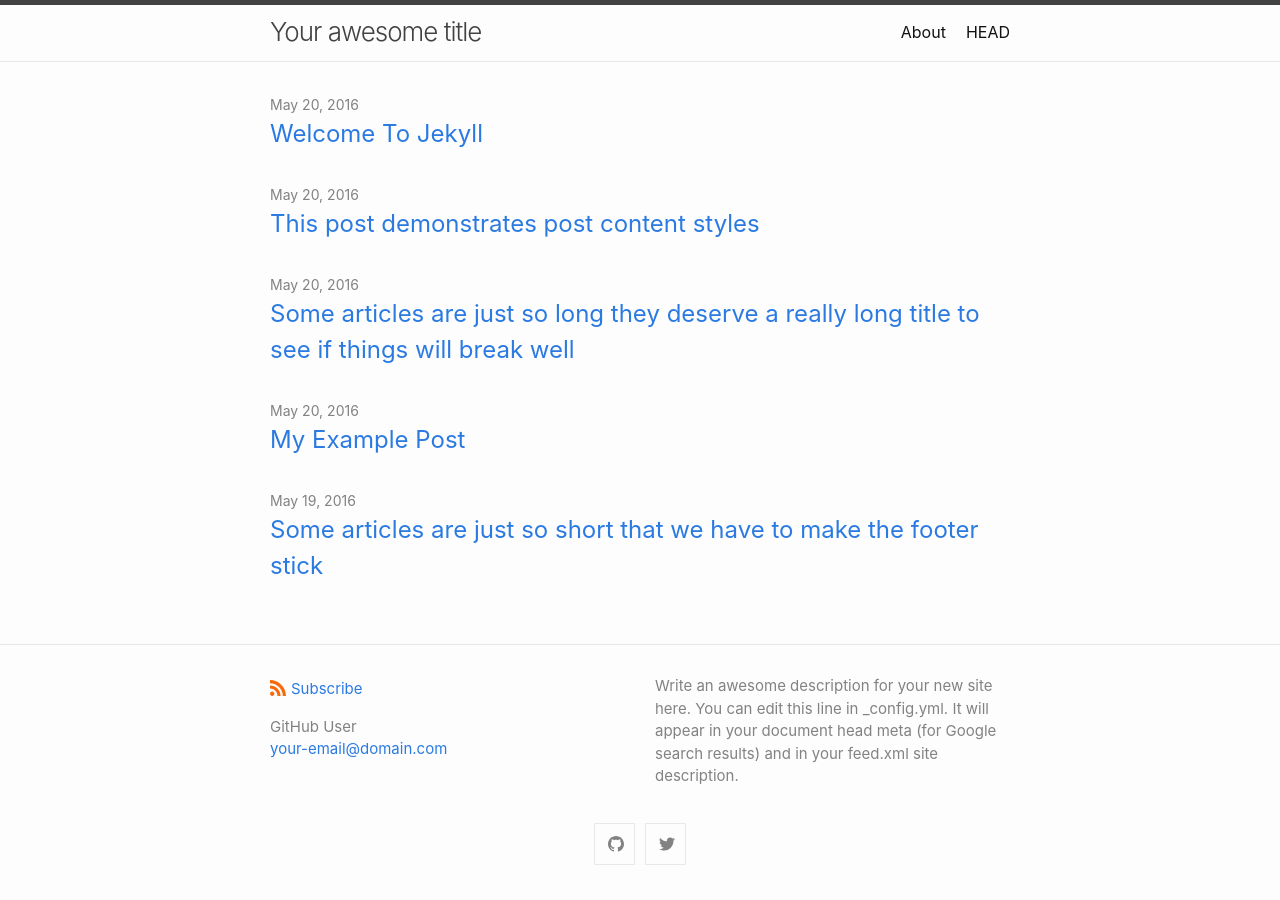
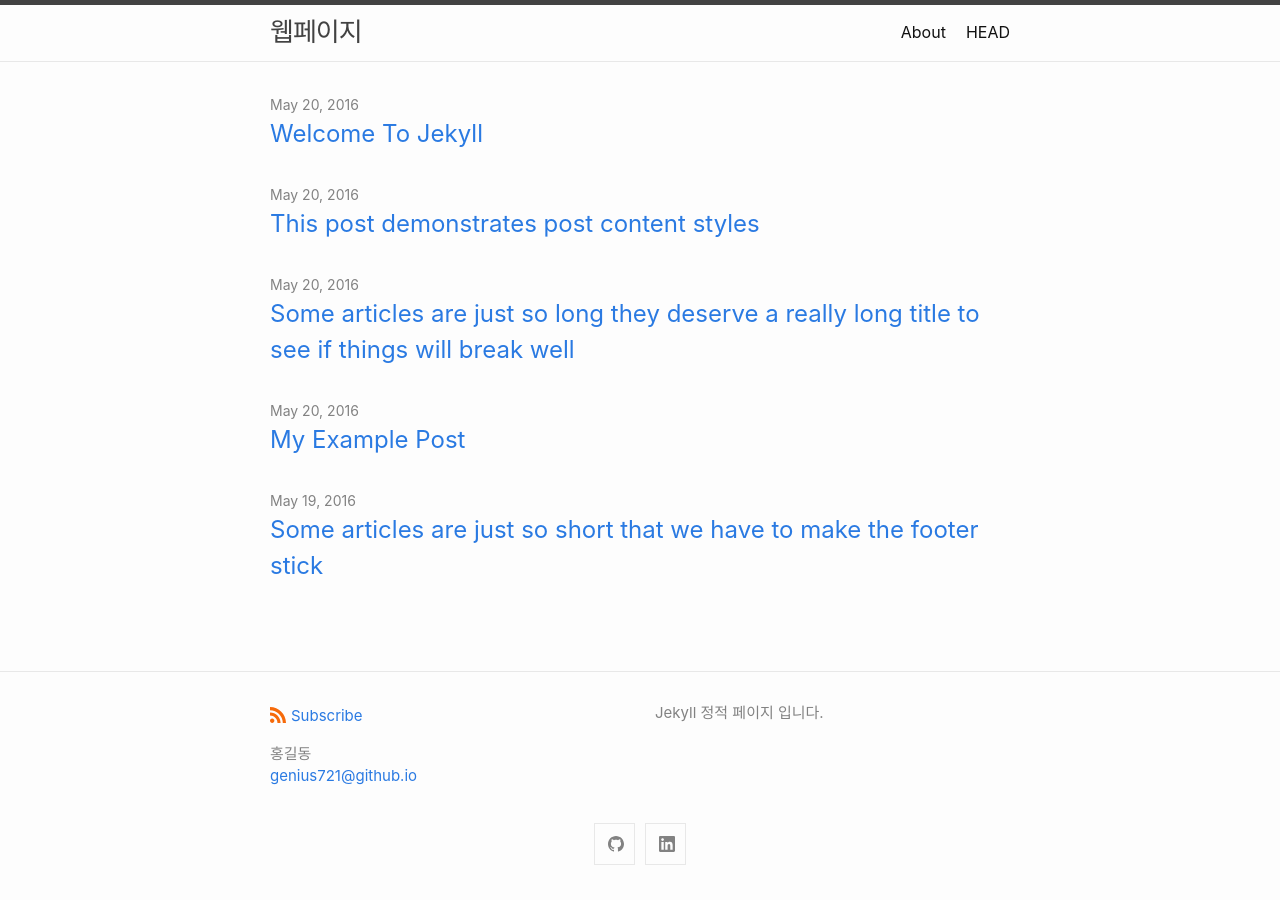
Before and after one commit to genius721/genius721.github.io, a Jekyll site: the page built from index.md, in a window 1280 px wide. Built offline with Jekyll 4.4.1, drawn with Linux system fonts in a browser that asks for light colours.

Commit message:
개인설정

```diff
--- a/_config.yml
+++ b/_config.yml
@@ -1,11 +1,9 @@
-title: Your awesome title
+title: 웹페이지
 author:
-  name: GitHub User
-  email: your-email@domain.com
+  name: 홍길동
+  email: genius721@github.io
 description: > # this means to ignore newlines until "show_excerpts:"
-  Write an awesome description for your new site here. You can edit this
-  line in _config.yml. It will appear in your document head meta (for
-  Google search results) and in your feed.xml site description.
+  Jekyll 정적 페이지 입니다.
 
 show_excerpts: false # set to true to show excerpts on the homepage
 
@@ -16,35 +14,35 @@ minima:
 
   # generate social links in footer
   social_links:
-    twitter: jekyllrb
-    github:  jekyll
-    # devto: jekyll
-    # dribbble: jekyll
-    # facebook: jekyll
-    # flickr:   jekyll
-    # instagram: jekyll
-    # linkedin: jekyll
-    # pinterest: jekyll
-    # youtube: jekyll
+    # twitter: genius721
+    github:  genius721
+    # devto: genius721
+    # dribbble: genius721
+    # facebook: genius721
+    # flickr:   genius721
+    # instagram: genius721
+    linkedin: genius721
+    # pinterest: genius721
+    # youtube: genius721
     # youtube_channel: UC8CXR0-3I70i1tfPg1PAE1g
     # youtube_channel_name: CloudCannon
-    # telegram: jekyll
-    # googleplus: +jekyll
-    # microdotblog: jekyll
-    # keybase: jekyll
+    # telegram: genius721
+    # googleplus: +genius721
+    # microdotblog: genius721
+    # keybase: genius721
 
     # Mastodon instances
     # mastodon:
-    # - username: jekyll
+    # - username: genius721
     #   instance: example.com
-    # - username: jekyll2
+    # - username: genius721
     #   instance: example.com
 
     # GitLab instances
     # gitlab:
-    # - username: jekyll
+    # - username: genius721
     #   instance: example.com
-    # - username: jekyll2
+    # - username: genius721
     #   instance: example.com
 
 # If you want to link only specific pages in your header, uncomment
```
